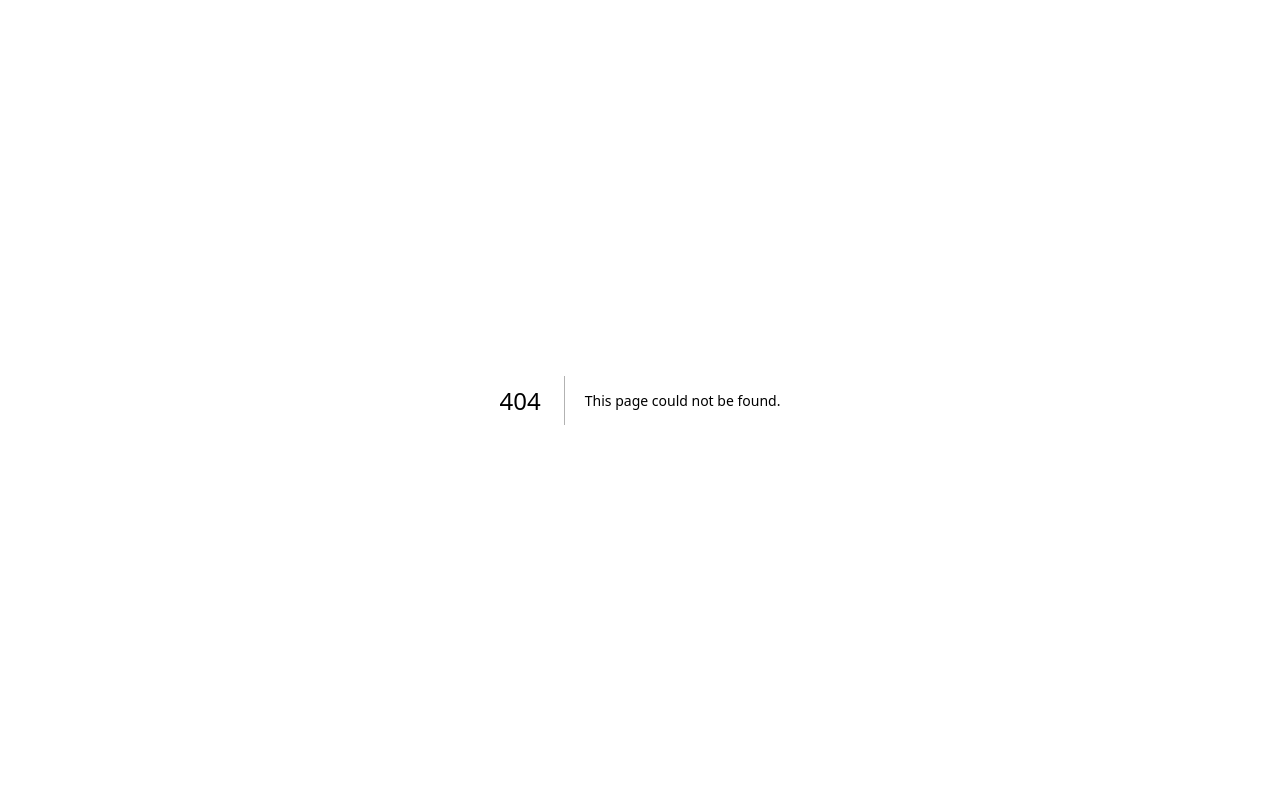
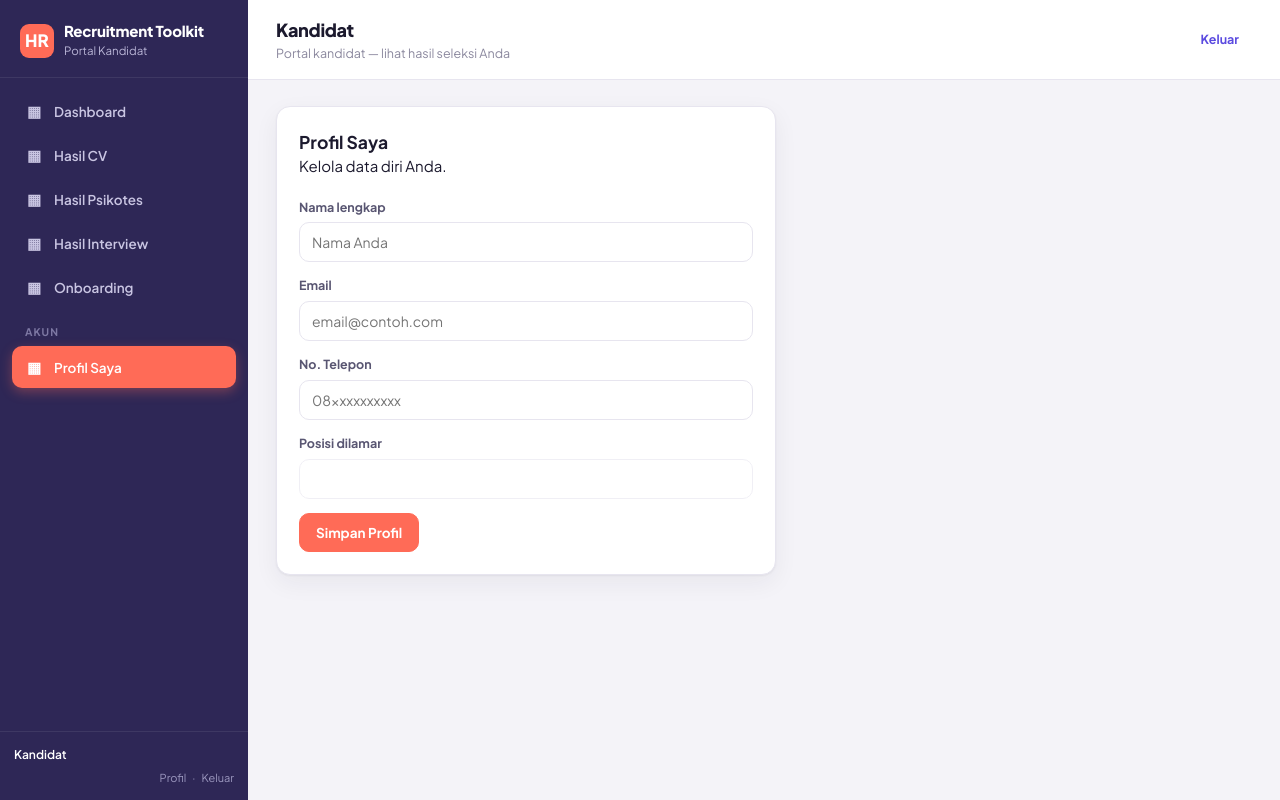
Before and after one commit to Fadlirmn/hr-tools, a Next.js app: page /candidate/profile in a window 1280 px wide. Before the commit this address had no page. Built offline with nearby package versions, Linux system fonts and the light colour scheme; no server answers.

Commit message:
feat: add profile pages + user info in sidebars

```diff
--- a/app/candidate/layout.tsx
+++ b/app/candidate/layout.tsx
@@ -37,6 +37,8 @@ export default function CandidateLayout({ children }: { children: React.ReactNod
     { tab: 'candidate/hasil-psikotes', label: 'Hasil Psikotes' },
     { tab: 'candidate/hasil-interview', label: 'Hasil Interview' },
     { tab: 'candidate/onboarding', label: 'Onboarding' },
+    { sep: 'Akun' },
+    { tab: 'candidate/profile', label: 'Profil Saya' },
   ]
 
   const active = pathname.replace('/', '')
@@ -59,16 +61,29 @@ export default function CandidateLayout({ children }: { children: React.ReactNod
               <span className="ico">←</span> Ke Dashboard HR
             </button>
           )}
-          {nav.map(item => (
-            <button key={item.tab} className={active === item.tab ? 'active' : ''}
-              onClick={() => router.push('/' + item.tab)}>
-              <span className="ico">{'▦'}</span> {item.label}
-            </button>
-          ))}
+          {nav.map((item, i) =>
+            'sep' in item ? (
+              <div className="sep" key={i}>{item.sep}</div>
+            ) : (
+              <button key={item.tab} className={active === item.tab ? 'active' : ''}
+                onClick={() => router.push('/' + item.tab)}>
+                <span className="ico">{'▦'}</span> {item.label}
+              </button>
+            )
+          )}
         </nav>
-        <div className="side-foot" style={{ cursor: 'pointer' }} onClick={handleLogout}>
-          {role === 'dev' && <span style={{ color: 'var(--accent)', fontWeight: 700, marginRight: 8 }}>DEV</span>}
-          Keluar
+        <div className="side-foot">
+          <div style={{ marginBottom: 6 }}>
+            <div style={{ fontWeight: 600, color: '#fff', fontSize: 12 }}>{candidate?.nama || 'Kandidat'}</div>
+            <div style={{ color: '#9c98bf', fontSize: 10.5, marginTop: 1 }}>{candidate?.email || ''}</div>
+          </div>
+          <div style={{ display: 'flex', gap: 6, alignItems: 'center' }}>
+            {role === 'dev' && <span style={{ color: 'var(--accent)', fontWeight: 700, fontSize: 10 }}>DEV</span>}
+            <span style={{ flex: 1 }}></span>
+            <span style={{ cursor: 'pointer' }} onClick={() => router.push('/candidate/profile')}>Profil</span>
+            <span style={{ color: '#9c98bf' }}>·</span>
+            <span style={{ cursor: 'pointer' }} onClick={handleLogout}>Keluar</span>
+          </div>
         </div>
       </aside>
 
--- /dev/null
+++ b/app/candidate/profile/page.tsx
@@ -0,0 +1,80 @@
+'use client'
+
+import { useEffect, useState } from 'react'
+import { createClient } from '@/lib/supabase'
+import { getCandidateByUserId } from '@/lib/db'
+
+export default function CandidateProfilePage() {
+  const supabase = createClient()
+  const [loading, setLoading] = useState(true)
+  const [saving, setSaving] = useState(false)
+  const [msg, setMsg] = useState('')
+  const [candidateId, setCandidateId] = useState('')
+  const [nama, setNama] = useState('')
+  const [email, setEmail] = useState('')
+  const [telepon, setTelepon] = useState('')
+  const [posisi, setPosisi] = useState('')
+
+  useEffect(() => {
+    ;(async () => {
+      const { data: { user } } = await supabase.auth.getUser()
+      if (user) {
+        const c = await getCandidateByUserId(user.id)
+        if (c) {
+          setCandidateId(c.id)
+          setNama(c.nama)
+          setEmail(c.email)
+          setTelepon(c.telepon)
+          setPosisi(c.posisi)
+        }
+      }
+      setLoading(false)
+    })()
+  }, [])
+
+  const handleSave = async (e: React.FormEvent) => {
+    e.preventDefault()
+    if (!candidateId) return
+    setSaving(true)
+    setMsg('')
+    const { error } = await supabase.from('candidates').update({ nama, email, telepon }).eq('id', candidateId)
+    setSaving(false)
+    if (error) setMsg('Gagal menyimpan: ' + error.message)
+    else setMsg('Profil berhasil diperbarui!')
+  }
+
+  if (loading) return <div className="hint">Memuat...</div>
+
+  return (
+    <div className="card card-p" style={{ maxWidth: 500 }}>
+      <h3 style={{ marginTop: 0 }}>Profil Saya</h3>
+      <div className="sub" style={{ margin: '0 0 20px' }}>Kelola data diri Anda.</div>
+      {msg && (
+        <div className={`chip ${msg.includes('Gagal') ? 'no' : 'ok'}`} style={{ marginBottom: 14, display: 'block', width: 'fit-content' }}>
+          {msg}
+        </div>
+      )}
+      <form onSubmit={handleSave}>
+        <div className="field">
+          <label className="fld">Nama lengkap</label>
+          <input type="text" value={nama} onChange={e => setNama(e.target.value)} placeholder="Nama Anda" />
+        </div>
+        <div className="field">
+          <label className="fld">Email</label>
+          <input type="email" value={email} onChange={e => setEmail(e.target.value)} placeholder="email@contoh.com" />
+        </div>
+        <div className="field">
+          <label className="fld">No. Telepon</label>
+          <input type="tel" value={telepon} onChange={e => setTelepon(e.target.value)} placeholder="08xxxxxxxxxx" />
+        </div>
+        <div className="field">
+          <label className="fld">Posisi dilamar</label>
+          <input type="text" value={posisi} disabled style={{ opacity: 0.6 }} />
+        </div>
+        <button className="btn primary" disabled={saving}>
+          {saving ? 'Menyimpan...' : 'Simpan Profil'}
+        </button>
+      </form>
+    </div>
+  )
+}
```
Also changed, not shown: app/hr/layout.tsx (+21 -5 lines), app/hr/profile/page.tsx (added, +70 -0 lines).
